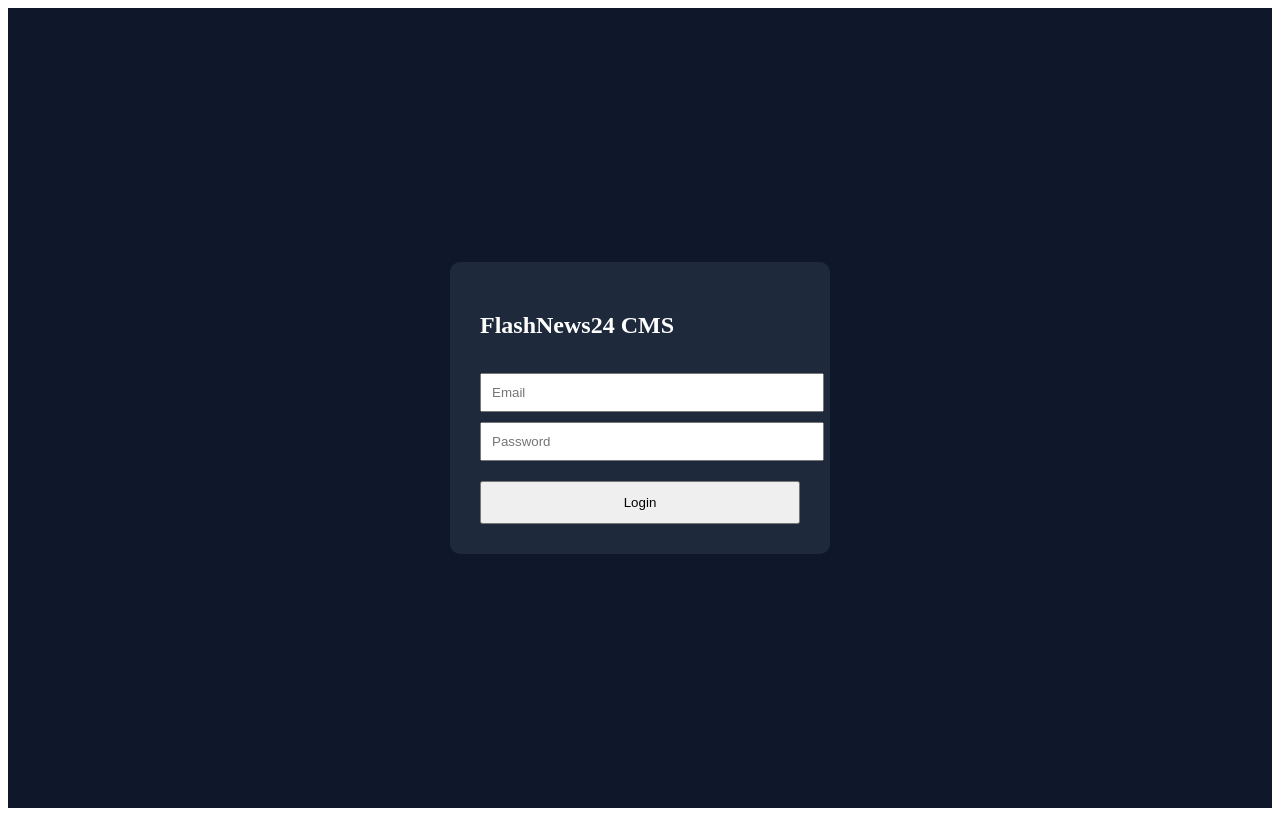
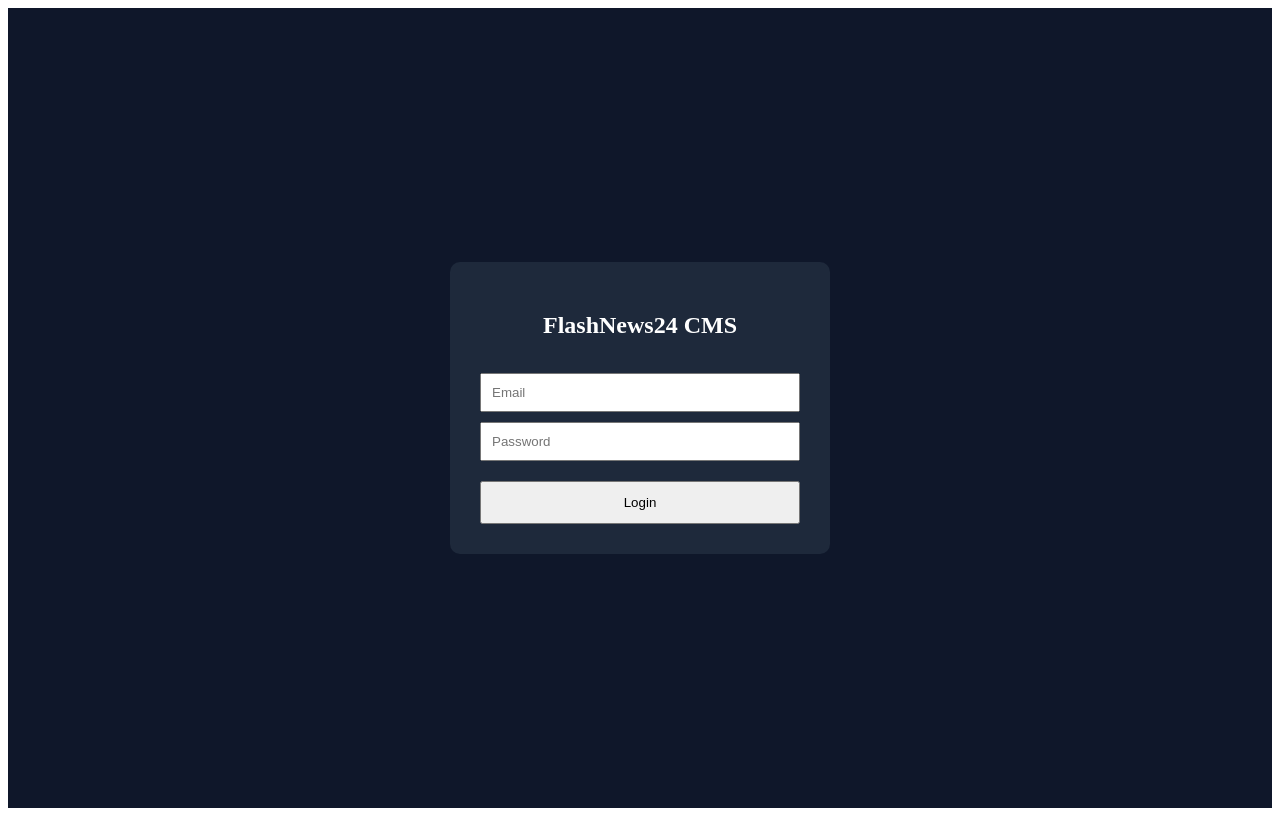
Before and after one commit to Hed3900/flashnews24-cms, a React (Vite) app: page / in a window 1280 px wide. Built offline with nearby package versions, Linux system fonts and the light colour scheme.

Commit message:
Update Login.jsx

```diff
--- a/src/pages/Login.jsx
+++ b/src/pages/Login.jsx
@@ -1,18 +1,11 @@
 import { useState } from "react";
-import { signInWithEmailAndPassword } from "firebase/auth";
-import { auth } from "../firebase";
 
 function Login() {
   const [email, setEmail] = useState("");
   const [password, setPassword] = useState("");
 
-  const handleLogin = async () => {
-    try {
-      await signInWithEmailAndPassword(auth, email, password);
-      alert("Login Successful");
-    } catch (error) {
-      alert(error.message);
-    }
+  const handleLogin = () => {
+    alert("Login works!");
   };
 
   return (
@@ -22,7 +15,7 @@ function Login() {
         justifyContent: "center",
         alignItems: "center",
         minHeight: "100vh",
-        background: "#0f172a"
+        background: "#0f172a",
       }}
     >
       <div
@@ -30,17 +23,24 @@ function Login() {
           background: "#1e293b",
           padding: "30px",
           borderRadius: "10px",
-          width: "320px"
+          width: "320px",
         }}
       >
-        <h2 style={{ color: "#fff" }}>FlashNews24 CMS</h2>
+        <h2 style={{ color: "#fff", textAlign: "center" }}>
+          FlashNews24 CMS
+        </h2>
 
         <input
           type="email"
           placeholder="Email"
           value={email}
           onChange={(e) => setEmail(e.target.value)}
-          style={{ width: "100%", padding: "10px", marginTop: "15px" }}
+          style={{
+            width: "100%",
+            padding: "10px",
+            marginTop: "15px",
+            boxSizing: "border-box",
+          }}
         />
 
         <input
@@ -48,7 +48,12 @@ function Login() {
           placeholder="Password"
           value={password}
           onChange={(e) => setPassword(e.target.value)}
-          style={{ width: "100%", padding: "10px", marginTop: "10px" }}
+          style={{
+            width: "100%",
+            padding: "10px",
+            marginTop: "10px",
+            boxSizing: "border-box",
+          }}
         />
 
         <button
@@ -57,7 +62,7 @@ function Login() {
             width: "100%",
             padding: "12px",
             marginTop: "20px",
-            cursor: "pointer"
+            cursor: "pointer",
           }}
         >
           Login
```
